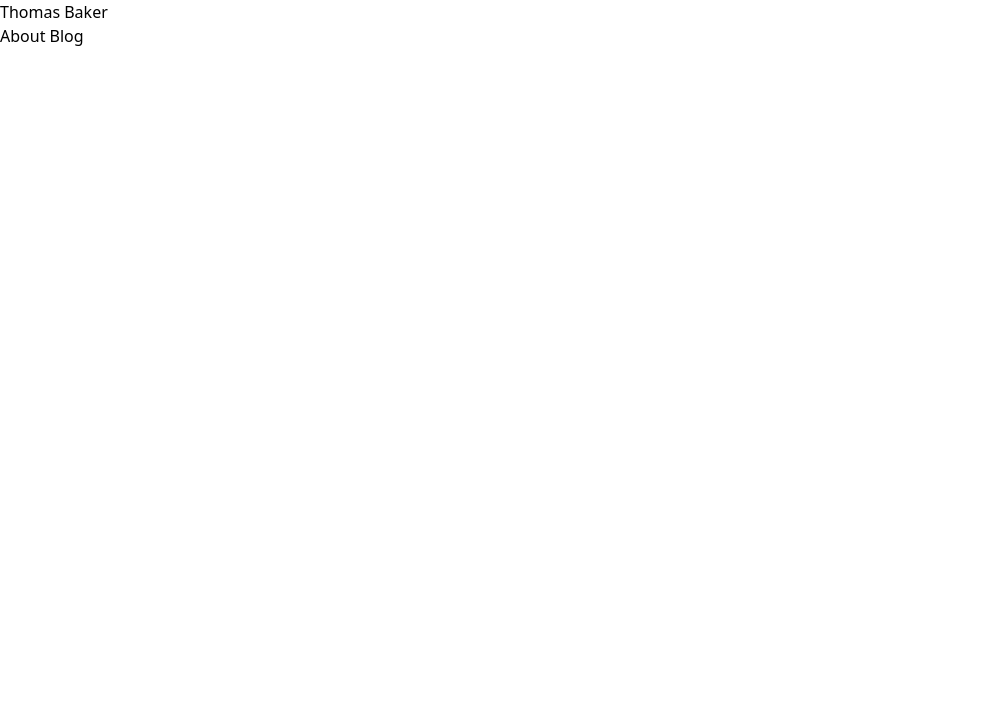
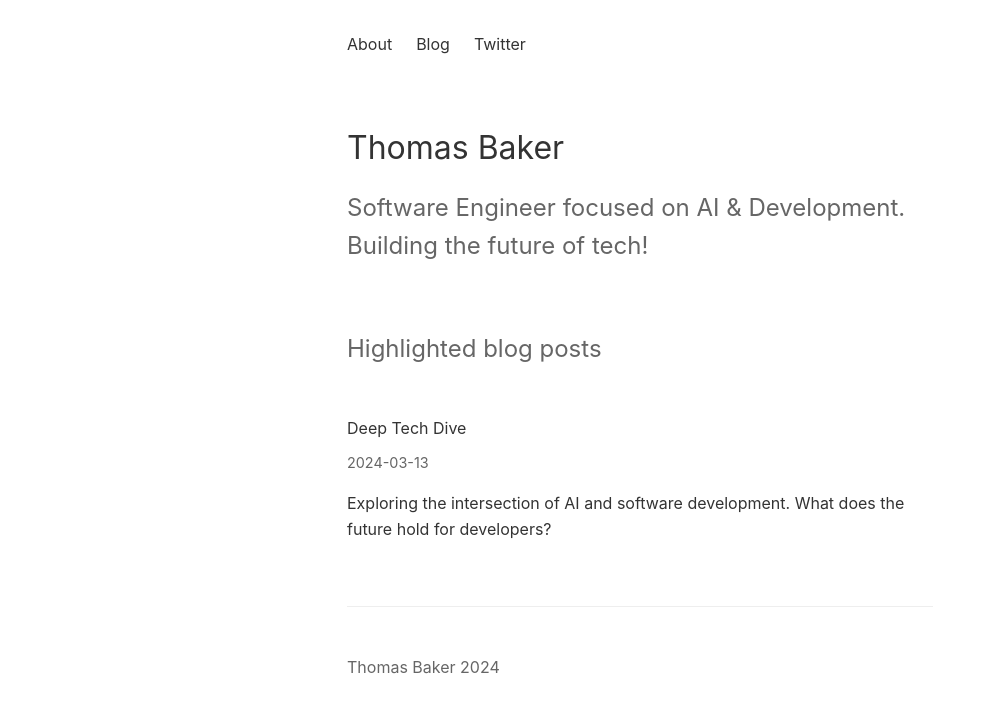
Before and after one commit to polarbaker/polarbaker.github.io, a plain HTML site: page index.html in a window 1280 px wide. Shown: the whole page, without its empty margins (0-996 px from the left). Drawn offline with Linux system fonts and the light colour scheme.

Commit message:
Update design to match reference site layout

```diff
--- a/css/styles.css
+++ b/css/styles.css
@@ -19,9 +19,12 @@ html {
 }
 
 body {
-    margin: 0;
-    line-height: inherit;
-    background-color: #fff;
+    max-width: 650px;
+    margin: 0 auto;
+    padding: 2rem;
+    font-family: -apple-system, BlinkMacSystemFont, "Segoe UI", Roboto, Helvetica, Arial, sans-serif;
+    line-height: 1.6;
+    color: #333;
 }
 
 a {
@@ -153,3 +156,57 @@ hr {
     font-size: 0.875rem;
     color: #6b7280;
 }
+
+header {
+    margin-bottom: 4rem;
+}
+
+nav {
+    display: flex;
+    gap: 1.5rem;
+}
+
+nav a {
+    color: #333;
+    text-decoration: none;
+}
+
+nav a:hover {
+    text-decoration: underline;
+}
+
+h1 {
+    font-size: 2rem;
+    margin-bottom: 1rem;
+}
+
+h2 {
+    font-size: 1.5rem;
+    font-weight: normal;
+    color: #666;
+    margin-bottom: 3rem;
+}
+
+.blog-posts {
+    margin-top: 4rem;
+}
+
+article {
+    margin-bottom: 2rem;
+}
+
+article h3 {
+    margin-bottom: 0.5rem;
+}
+
+time {
+    color: #666;
+    font-size: 0.9rem;
+}
+
+footer {
+    margin-top: 4rem;
+    padding-top: 2rem;
+    border-top: 1px solid #eee;
+    color: #666;
+}
--- a/index.html
+++ b/index.html
@@ -3,22 +3,41 @@
 <head>
     <meta charset="UTF-8">
     <meta name="viewport" content="width=device-width, initial-scale=1.0">
-    <meta name="description" content="Exploring the future of AI-driven software development and its impact">
-    <meta name="keywords" content="AI, software engineering, tradeoffs, future tech">
+    <meta name="description" content="Software Engineer focused on AI & Development">
+    <meta name="keywords" content="AI, software engineering, development, tech">
     <link rel="icon" type="image/jpeg" href="images/profile_thumbnail_48x48.jpg">
-    <link rel="shortcut icon" type="image/jpeg" href="images/profile_thumbnail_48x48.jpg">
     <link rel="stylesheet" href="css/styles.css">
-    <title>Deep Tech Dive</title>
+    <title>Thomas Baker</title>
 </head>
 <body>
-    <div class="max-w-5xl mx-auto flex justify-between items-center py-4 px-4">
-        <h1 class="text-2xl font-bold text-orange-500">
-            <a href="/" class="hover:underline">Thomas Baker</a>
-        </h1>
-        <nav class="flex gap-6">
-            <a href="/about" class="text-lg hover:underline">About</a>
-            <a href="/blog" class="text-lg hover:underline">Blog</a>
+    <header>
+        <nav>
+            <a href="/about">About</a>
+            <a href="/blog">Blog</a>
+            <a href="https://twitter.com/yourtwitterhandle">Twitter</a>
         </nav>
-    </div>
+    </header>
+
+    <main>
+        <h1>Thomas Baker</h1>
+
+        <h2>Software Engineer focused on AI & Development. Building the future of tech!</h2>
+
+        <section class="blog-posts">
+            <h2>Highlighted blog posts</h2>
+
+            <article>
+                <h3>Deep Tech Dive</h3>
+                <time>2024-03-13</time>
+                <p>Exploring the intersection of AI and software development. What does the future hold for developers?</p>
+            </article>
+
+            <!-- Add more blog posts as needed -->
+        </section>
+    </main>
+
+    <footer>
+        <p>Thomas Baker 2024</p>
+    </footer>
 </body>
 </html>
```
